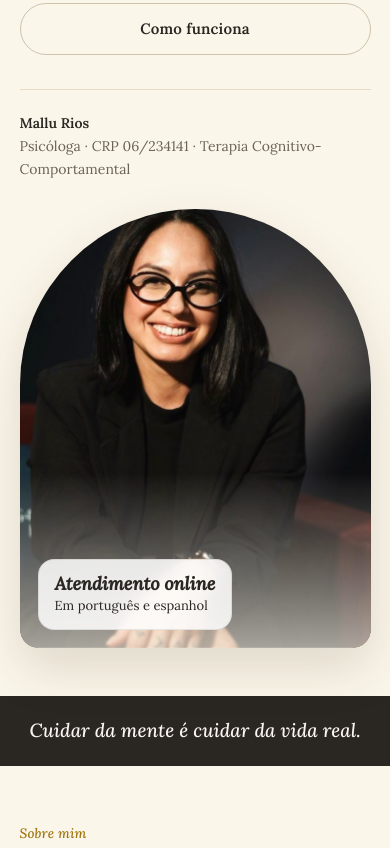
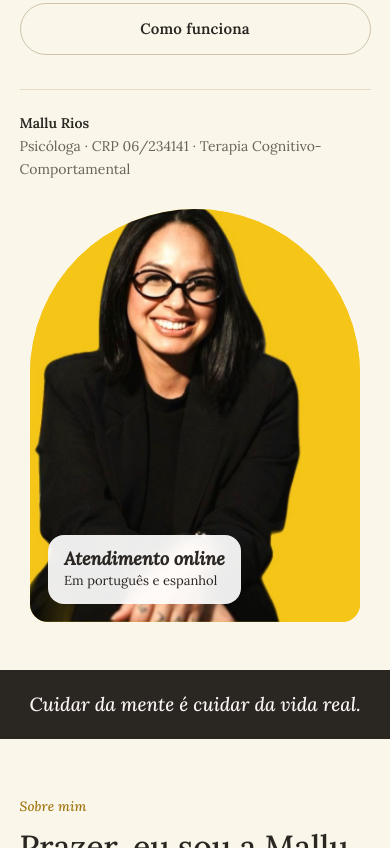
Before and after one commit to Mallurios/site, a plain HTML site: page teste/index.html in a window 390 px wide. Shown: the part 571-1419 px from the top of the page. Drawn offline with Linux system fonts and the light colour scheme.

Commit message:
Teste: foto da Mallu com fundo amarelo, menor no celular, avatar novo
Co-Authored-By: Claude Opus 5.5 <noreply@anthropic.com>
Claude-Session: https://claude.ai/code/session_01HuYmUqZfhdPXAsDXLiqdRr

```diff
--- a/teste/index.html
+++ b/teste/index.html
@@ -145,6 +145,7 @@ nav.top a:hover{background:#F3ECDC}
 .photo{box-shadow:0 20px 50px rgba(60,45,20,.15)!important}
 .contact{background:#F3E6C4!important}
 .ill{margin:22px 0 6px;border-radius:22px;overflow:hidden;aspect-ratio:16/9}.ill img{width:100%;height:100%;object-fit:cover;object-position:right center;display:block}.ill-arch{width:220px;height:290px;margin:0 auto 22px;border-radius:120px 120px 20px 20px;overflow:hidden}.ill-arch img{width:100%;height:100%;object-fit:cover;object-position:80% center;display:block}
+.photo::after{display:none!important}.photo{background:#F5C518!important;box-shadow:none!important}.photo img{object-position:center 8%!important}.badge{background:rgba(255,255,255,.92)!important;border:none!important}@media(max-width:700px){.photo{max-width:330px;margin:0 auto}}
 </style>
 </head>
 <body>
@@ -174,7 +175,7 @@ nav.top a:hover{background:#F3ECDC}
         <div class="id"><div><b>Mallu Rios</b>Psicóloga · CRP 06/234141 · Terapia Cognitivo-Comportamental</div></div>
       </div>
       <div class="photo">
-        <img src="hero.jpg" alt="Mallu Rios, psicóloga, sentada em uma poltrona vinho, sorrindo">
+        <img src="/teste/img/foto.jpg" alt="Mallu Rios, psicóloga, sorrindo">
         <div class="badge"><b>Atendimento online</b>Em português e espanhol</div>
       </div>
     </div>
```
Also changed, not shown: teste/blog/index.html (+1 -0 lines), teste/pausa/index.html (+1 -0 lines), teste/blog/mallu.jpg, teste/img/foto.jpg (added), teste/mallu.jpg, teste/pausa/mallu.jpg.
